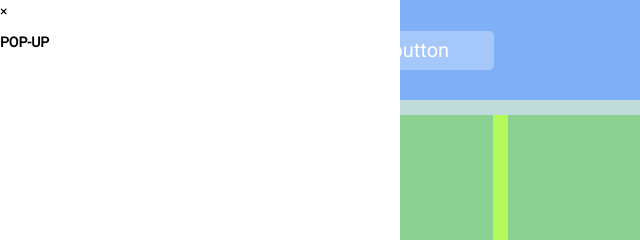
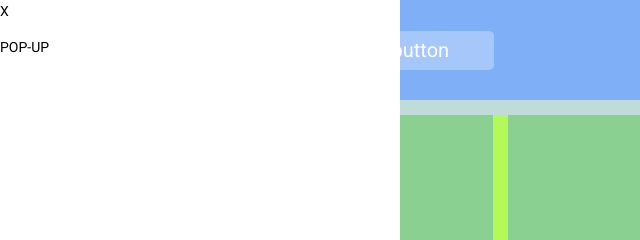
Before and after one commit to anmacik/page-layout, a plain HTML site: page index.html in a window 1280 px wide. Both pictures are taken after a click on the link "Open pop-up button". Shown: the top 240 px of the page, 0-640 px from the left. Drawn offline with Linux system fonts and the light colour scheme.

Commit message:
Update index.html

```diff
--- a/index.html
+++ b/index.html
@@ -31,8 +31,8 @@
   	<div id="popup1" class="overlay">
 
 	<div class="popup">
-	<a class="close" href="#">&times;</a>
-	<h1>POP-UP
+	<a class="close" href="#">X</a>
+	<p>POP-UP<p>
 	</div>
 	</div>
     <footer role="contentinfo">
```
